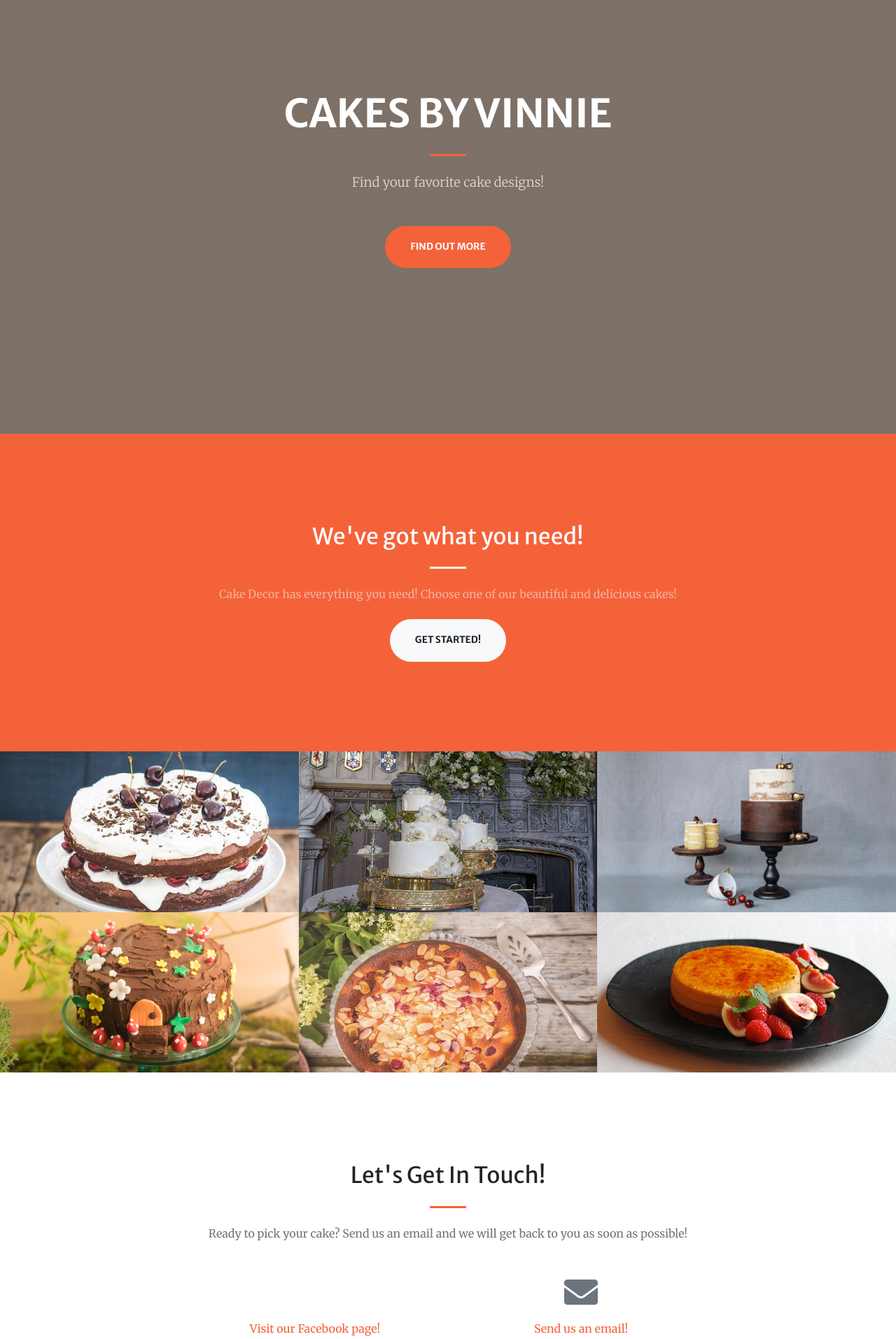
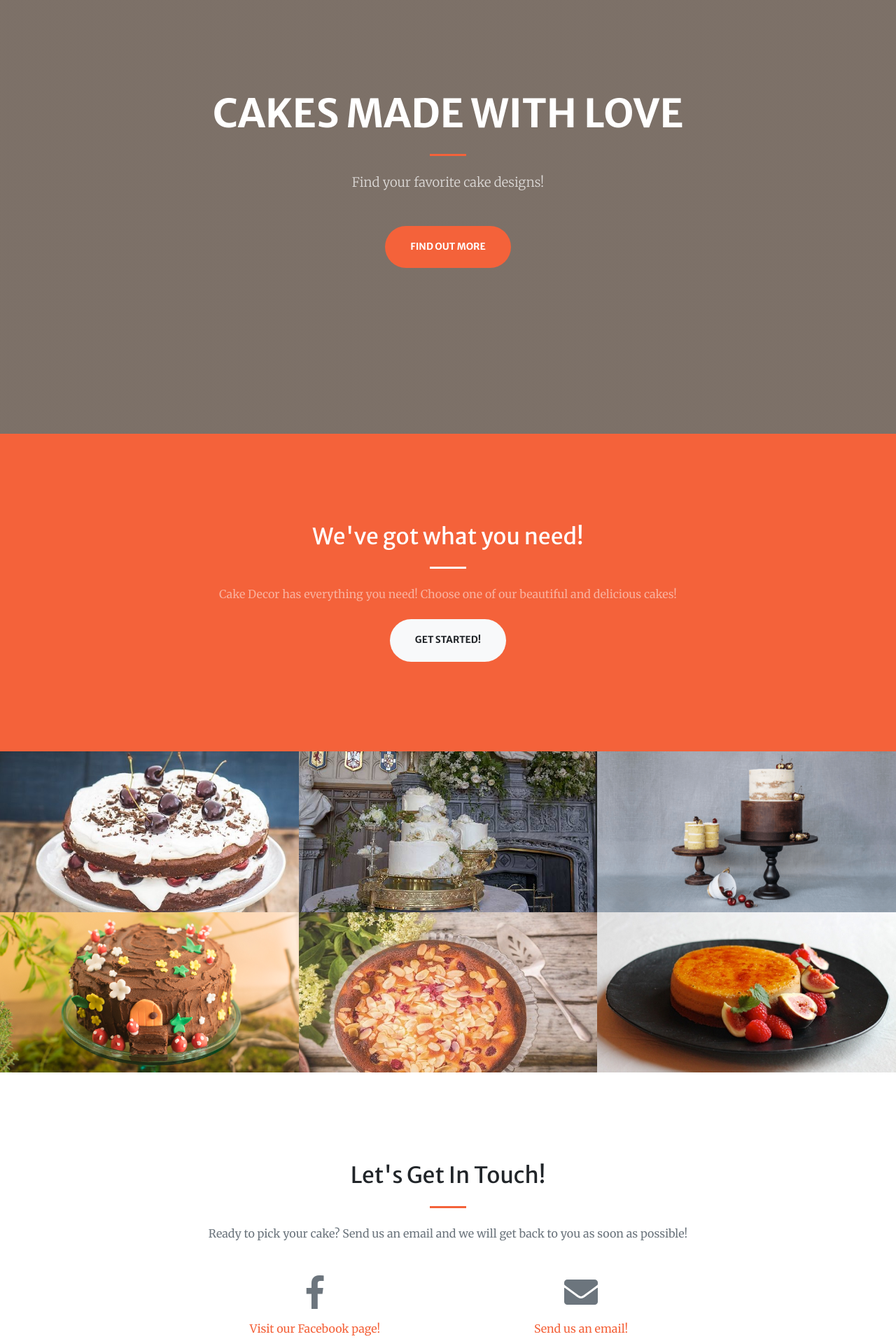
Before and after one commit to emily-hoang/cakes_by_vinnie, a website with bundled scripts: page index.html in a window 1280 px wide. Shown: the part 180-2094 px from the top of the page at 70% size. Built offline with nearby package versions, Linux system fonts and the light colour scheme; files whose address does not match are found by name.

Commit message:
change facebook icon

```diff
--- a/index.html
+++ b/index.html
@@ -55,7 +55,7 @@
     <div class="container h-100">
       <div class="row h-100 align-items-center justify-content-center text-center">
         <div class="col-lg-10 align-self-end">
-          <h1 class="text-uppercase text-white font-weight-bold">CAKES BY VINNIE</h1>
+          <h1 class="text-uppercase text-white font-weight-bold">Cakes Made With Love</h1>
           <hr class="divider my-4">
         </div>
         <div class="col-lg-8 align-self-baseline">
@@ -178,7 +178,7 @@
       </div>
       <div class="row">
         <div class="col-lg-4 ml-auto text-center">
-          <i class="fas fa-facebook fa-3x mb-3 text-muted"></i>
+          <i class="fab fa-facebook-f fa-3x mb-3 text-muted"></i>
           <div><a class="d-block" href="#">Visit our Facebook page!</a></div>
         </div>
         <div class="col-lg-4 mr-auto text-center">
```
